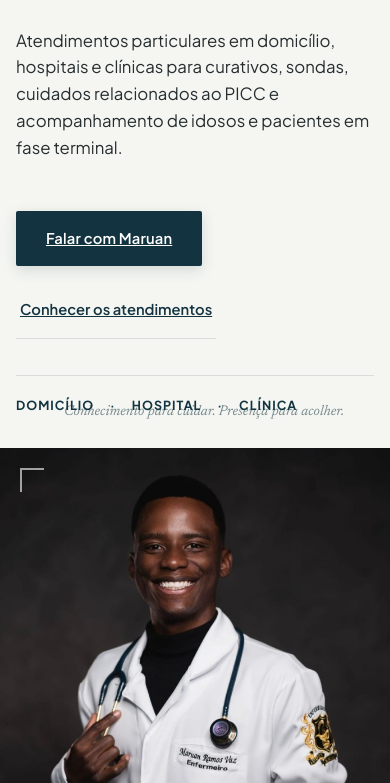
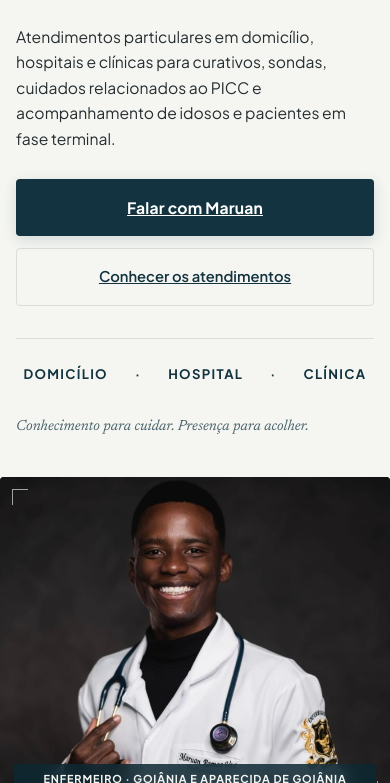
Before and after one commit to rianaugust0/maruan-portfolio, a website built with Vite: page index.html in a window 390 px wide. Shown: the part 337-1120 px from the top of the page. Built offline with nearby package versions, Linux system fonts and the light colour scheme.

Commit message:
style(mobile): complete mobile composition redesign for Home hero, header offset, stacked CTAs, and photo badge

```diff
--- a/styles/responsive.css
+++ b/styles/responsive.css
@@ -5,17 +5,24 @@
   }
 
   header.nav {
-    padding: 16px 0;
+    padding: 12px 0;
+    background: rgba(245, 246, 242, 0.96);
+    backdrop-filter: blur(10px);
+    -webkit-backdrop-filter: blur(10px);
   }
 
   .nav-inner {
     padding: 0 20px;
     width: 100%;
+    height: 52px;
     box-sizing: border-box;
+    display: flex;
+    align-items: center;
+    justify-content: space-between;
   }
 
   .nav-brand {
-    max-width: calc(100% - 54px);
+    max-width: calc(100% - 52px);
     margin-right: 0;
     overflow: hidden;
   }
@@ -25,7 +32,7 @@
   }
 
   .nav-brand .name {
-    font-size: 0.9rem;
+    font-size: 0.92rem;
     white-space: nowrap;
     overflow: hidden;
     text-overflow: ellipsis;
@@ -64,23 +71,108 @@
 
   .nav-toggle {
     display: block;
+    z-index: 1002;
   }
 
-  /* Hero Mobile */
+  /* Hero Mobile — Redesenho de Composição e Espaçamento */
   .hero {
     flex-direction: column;
     min-height: auto;
-    margin-top: 68px;
+    margin-top: 76px;
+    padding-top: 24px;
     overflow: hidden;
   }
 
   .hero-content-col {
     width: 100%;
-    padding: 50px 24px 40px;
+    padding: 16px 20px 32px;
+    box-sizing: border-box;
+  }
+
+  .hero-eyebrow-commercial {
+    font-size: 0.72rem;
+    letter-spacing: 0.12em;
+    margin-bottom: 16px;
   }
 
   .hero h1 {
-    font-size: clamp(2.1rem, 8.5vw, 2.6rem);
+    font-size: clamp(2rem, 7.5vw, 2.5rem);
+    line-height: 1.14;
+    margin-bottom: 18px;
+  }
+
+  .hero h1 .main-q {
+    font-size: 1em;
+    margin-bottom: 6px;
+  }
+
+  .hero h1 .sub-serif {
+    font-size: clamp(1.15rem, 4.5vw, 1.4rem);
+    line-height: 1.35;
+  }
+
+  .hero-sub {
+    margin-top: 0;
+    margin-bottom: 28px;
+    font-size: 0.98rem;
+    line-height: 1.62;
+    opacity: 0.88;
+  }
+
+  .hero-actions {
+    margin-top: 0;
+    margin-bottom: 32px;
+    flex-direction: column;
+    gap: 12px;
+    width: 100%;
+  }
+
+  .btn-fill {
+    width: 100%;
+    min-height: 52px;
+    display: inline-flex;
+    align-items: center;
+    justify-content: center;
+    text-align: center;
+    font-size: 0.98rem;
+    font-weight: 700;
+    border-radius: 4px;
+    box-sizing: border-box;
+  }
+
+  .btn-ghost {
+    width: 100%;
+    min-height: 48px;
+    display: inline-flex;
+    align-items: center;
+    justify-content: center;
+    text-align: center;
+    font-size: 0.92rem;
+    font-weight: 600;
+    border: 1px solid var(--hair);
+    border-radius: 4px;
+    box-sizing: border-box;
+    color: var(--petrol);
+    background: transparent;
+  }
+
+  .hero-micro-info {
+    margin-top: 0;
+    margin-bottom: 18px;
+    padding-top: 24px;
+    border-top: 1.5px solid var(--hair);
+    justify-content: space-around;
+    gap: 12px;
+    font-size: 0.82rem;
+    letter-spacing: 0.1em;
+  }
+
+  .hero-signature-accent {
+    position: static;
+    margin-top: 14px;
+    font-size: 0.92rem;
+    line-height: 1.45;
+    opacity: 0.75;
   }
 
   .hero-photo-col {
@@ -90,13 +182,43 @@
     bottom: auto;
     width: 100%;
     height: auto;
-    aspect-ratio: 3 / 4;
-    max-height: 420px;
+    aspect-ratio: 4 / 3.4;
+    max-height: 340px;
+    margin-top: 8px;
     clip-path: none;
+    border-radius: 4px;
+    overflow: hidden;
   }
 
   .hero-photo-col img {
-    object-position: center top;
+    object-position: center 10%;
+  }
+
+  .photo-badge {
+    bottom: 14px;
+    left: 14px;
+    right: 14px;
+    width: auto;
+    font-size: 0.68rem;
+    line-height: 1.35;
+    text-align: center;
+    padding: 8px 12px;
+  }
+
+  .frame-mark.tl {
+    top: 12px;
+    left: 12px;
+    width: 16px;
+    height: 16px;
+    border-width: 1.5px;
+  }
+
+  .frame-mark.br {
+    bottom: 12px;
+    right: 12px;
+    width: 16px;
+    height: 16px;
+    border-width: 1.5px;
   }
 
   /* Necessidade Mobile */
```
